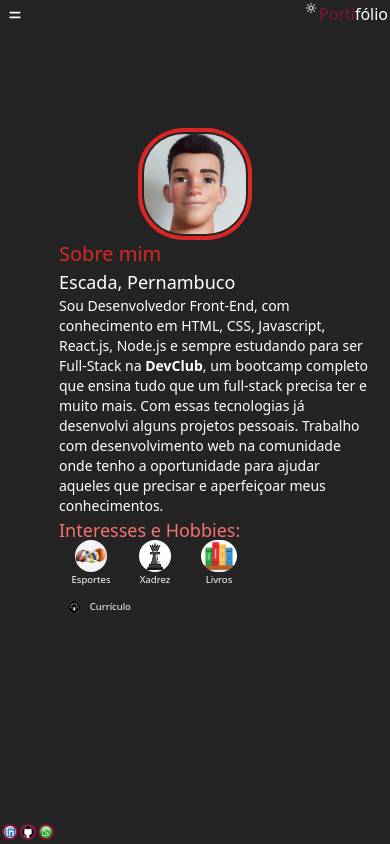
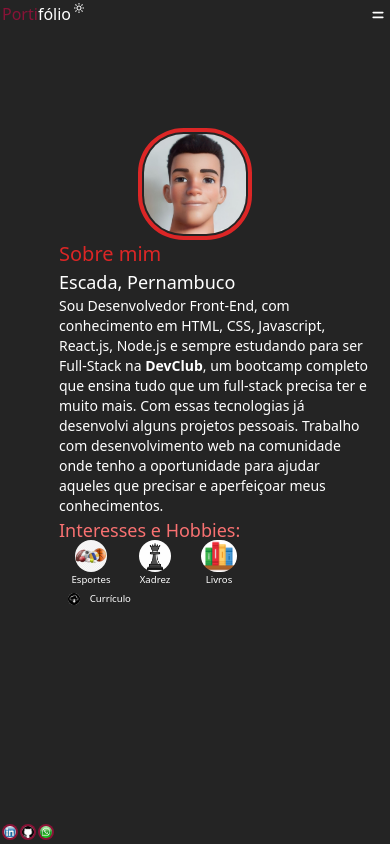
Before and after one commit to dev-fagundes01/portifolio, a React (Vite) app: page /sobre in a window 390 px wide. Built offline with nearby package versions, Linux system fonts and the light colour scheme.

Commit message:
feature finalizada

```diff
--- a/src/components/Header/Header.jsx
+++ b/src/components/Header/Header.jsx
@@ -11,8 +11,20 @@ function Header({ theme, themeToggler }) {
 
   return (
     <header className="h-32 flex w-full justify-between p-2 md:p-3">
+      <div className="flex items-start">
+        <h2 className="text-base md:text-2xl md:mt-2.5">
+          <span className="text-rose-900">Porti</span>fólio
+        </h2>
+        <button onClick={themeToggler}>
+          {theme === 'light' ? (
+            <BiMoon className="h-3 md:h-5" />
+          ) : (
+            <BiSun className="h-3 md:h-5" />
+          )}
+        </button>
+      </div>
       <Nav isVisible={menuIsVisible}>
-        <div className="flex flex-col md:hidden">
+        <div className="flex flex-col items-end mr-0.5 md:hidden">
           <HiMenuAlt4 className="menu" onClick={() => setMenuIsVisible(true)} />
           <MenuMobile
             menuIsVisible={menuIsVisible}
@@ -55,18 +67,6 @@ function Header({ theme, themeToggler }) {
           </li>
         </ul>
       </Nav>
-      <div className="flex items-start">
-        <button onClick={themeToggler}>
-          {theme === 'light' ? (
-            <BiMoon className="h-3 md:h-5" />
-          ) : (
-            <BiSun className="h-3 md:h-5" />
-          )}
-        </button>
-        <h2 className="text-base md:text-2xl md:mt-2.5">
-          <span className="text-rose-900">Porti</span>fólio
-        </h2>
-      </div>
     </header>
   )
 }
--- a/src/components/MenuMobile/MenuMobile.jsx
+++ b/src/components/MenuMobile/MenuMobile.jsx
@@ -7,7 +7,7 @@ const MenuMobile = ({ menuIsVisible, setMenuIsVisible }) => {
   return (
     <Container isVisible={menuIsVisible}>
       <AiOutlineClose onClick={() => setMenuIsVisible(false)} />
-      <ul className="cursor-pointer gap-14 2xl:hidden">
+      <ul className="cursor-pointer flex flex-col items-center 2xl:hidden">
         <li className="leading-3 h-6">
           <Link
             className="text-xs no-underline text-rose-400 hover:duration-1000 hover:text-rose-900"
--- a/src/components/MenuMobile/style.js
+++ b/src/components/MenuMobile/style.js
@@ -5,6 +5,7 @@ export const Container = styled.div`
   margin-top: 1rem;
   opacity: 0;
   display: flex;
+  align-items: flex-end;
   flex-direction: column;
   gap: 0.5rem;
   transition-duration: 1s;
--- a/src/layout/DefaultLayout.jsx
+++ b/src/layout/DefaultLayout.jsx
@@ -1,4 +1,3 @@
-import { useState } from 'react'
 import { Outlet } from 'react-router-dom'
 
 import { ThemeProvider } from 'styled-components'
@@ -8,9 +7,7 @@ import Header from '../components/Header/Header'
 import { ThemeGlobal } from '../styles/globalStyles'
 import { darkTheme, LightTheme } from '../styles/theme'
 
-function DefaultLayout() {
-  const [theme, setTheme] = useState('dark')
-
+function DefaultLayout({ theme, setTheme }) {
   const themeToggler = () => {
     theme === 'light' ? setTheme('dark') : setTheme('light')
   }
--- a/src/pages/AboutMe.jsx
+++ b/src/pages/AboutMe.jsx
@@ -71,7 +71,7 @@ function AboutMe() {
             rel="noreferrer"
           >
             <img
-              className="rounded-full m-3 h-3 md:h-8"
+              className="rounded-full mx-3 h-3 md:h-8"
               src={Dowload}
               alt="img-dowload"
             />
--- a/src/pages/Projects.jsx
+++ b/src/pages/Projects.jsx
@@ -150,7 +150,7 @@ const Projects = () => {
         >
           {infoProjects.map((projects) => (
             <SwiperSlide
-              className="relative text-center bg-transparent flex justify-center items-center flex-col mx-2"
+              className="relative text-center bg-transparent flex justify-center items-center flex-col mx-0.5"
               key={projects.projectsName}
             >
               <img
--- a/src/routes/routes.jsx
+++ b/src/routes/routes.jsx
@@ -1,3 +1,4 @@
+import { useState } from 'react'
 import { Route, Routes, useLocation } from 'react-router-dom'
 
 import { AnimatePresence } from 'framer-motion'
@@ -9,15 +10,17 @@ import Projects from '../pages/Projects'
 import Skills from '../pages/Skills/Skills'
 
 function Router() {
+  const [theme, setTheme] = useState('dark')
   const Location = useLocation()
+
   return (
     <AnimatePresence mode="wait">
       <Routes location={Location} key={Location.pathname}>
-        <Route element={<DefaultLayout />}>
-          <Route path="/" element={<Home />} />
-          <Route path="/sobre" element={<AboutMe />} />
-          <Route path="/projetos" element={<Projects />} />
-          <Route path="/habilidades" element={<Skills />} />
+        <Route element={<DefaultLayout theme={theme} setTheme={setTheme} />}>
+          <Route path="/" element={<Home theme={theme} />} />
+          <Route path="/sobre" element={<AboutMe />} theme={theme} />
+          <Route path="/projetos" element={<Projects theme={theme} />} />
+          <Route path="/habilidades" element={<Skills theme={theme} />} />
         </Route>
       </Routes>
     </AnimatePresence>
```
